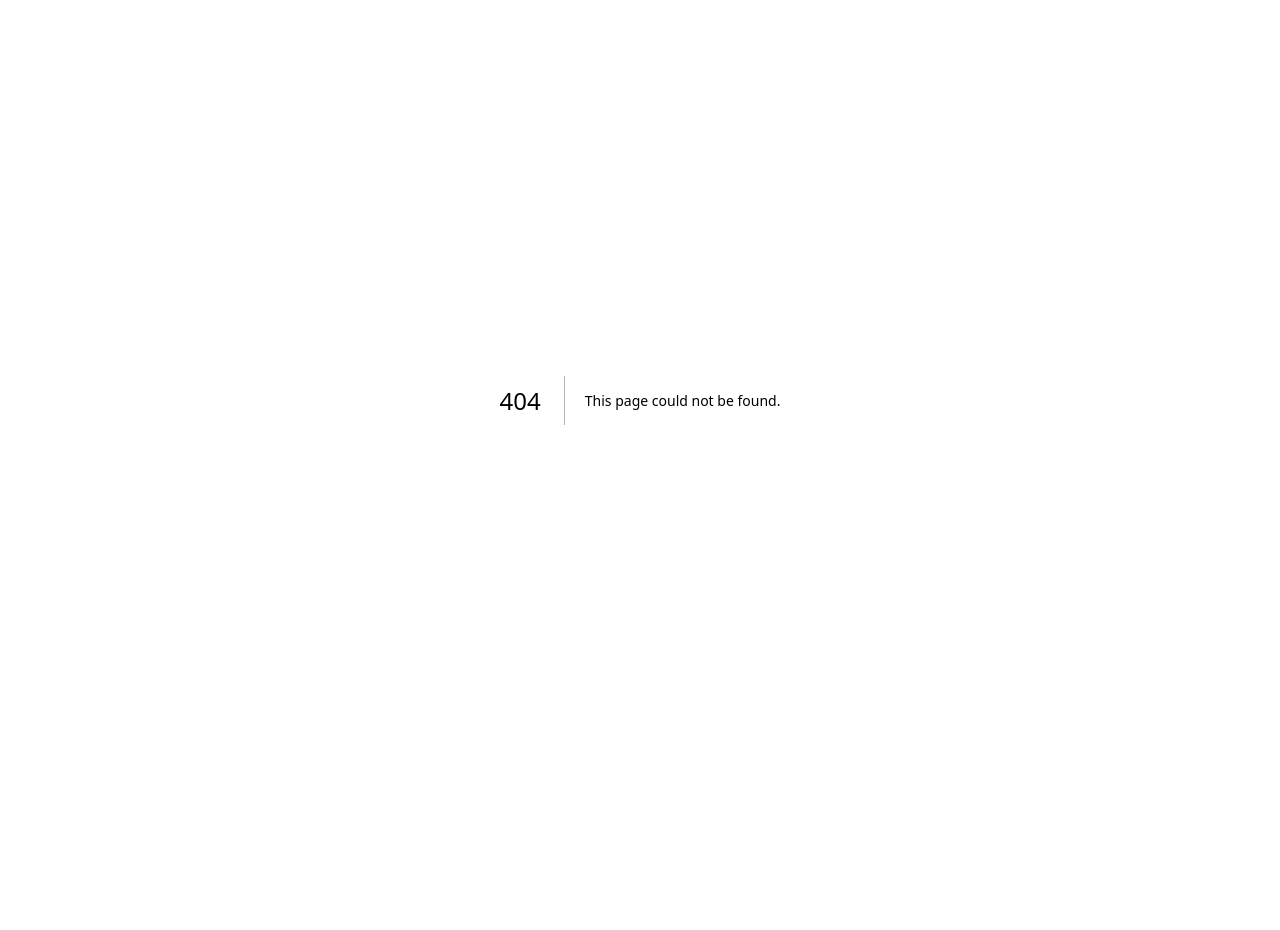
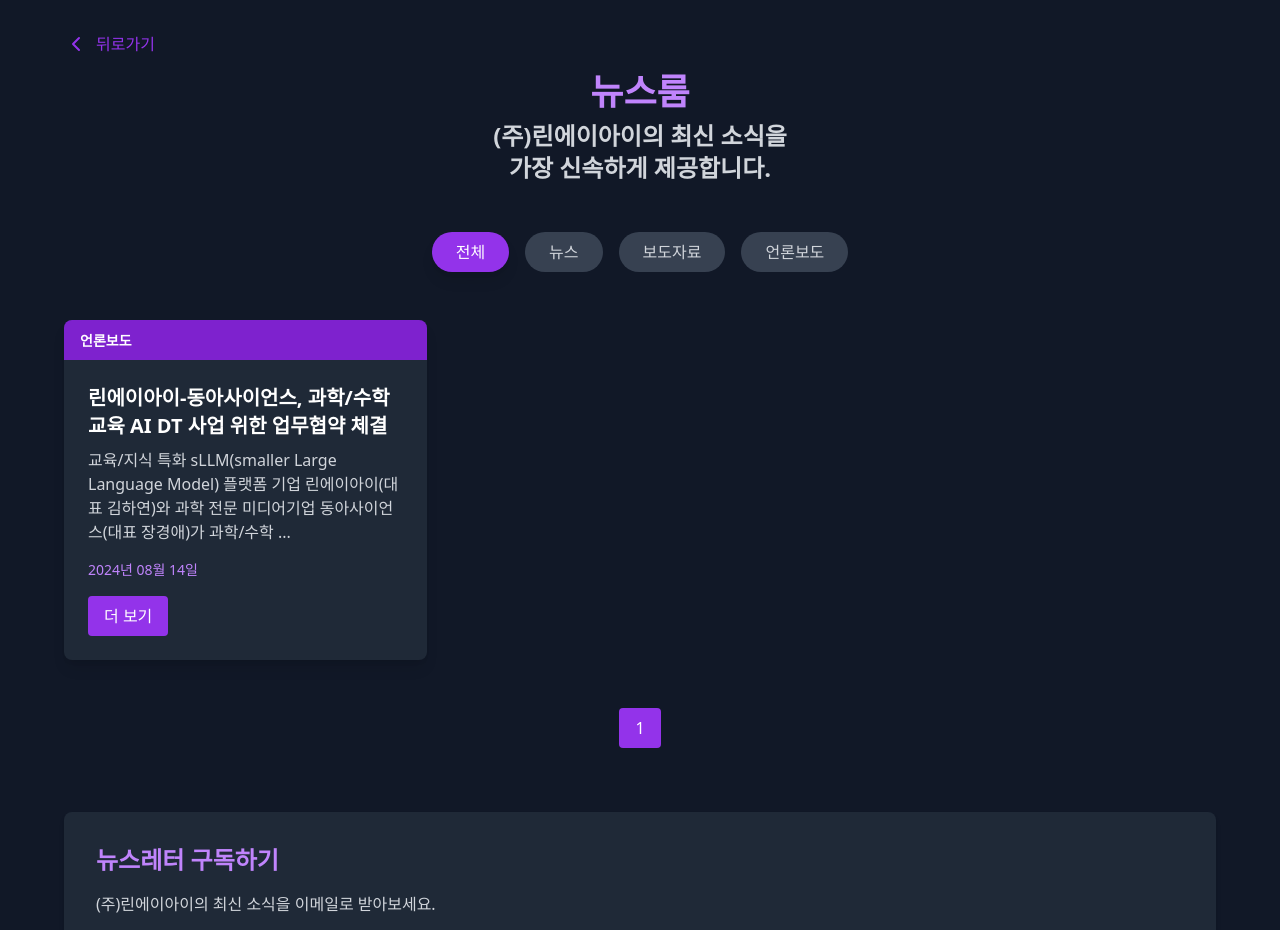
Before and after one commit to EXPOIR0405/Mumul_homepage_next.js, a Next.js app: page /news in a window 1280 px wide. Before the commit this address had no page. Shown: the top 930 px of the page. Before the commit the page ends 800 px from the top, so only its background shows below. Built offline with nearby package versions, Linux system fonts and the light colour scheme.

Commit message:
뉴스룸 추가

```diff
--- a/package.json
+++ b/package.json
@@ -16,7 +16,9 @@
     "next": "^14.2.10",
     "next.js": "^1.0.3",
     "react": "^18",
-    "react-dom": "^18"
+    "react-dom": "^18",
+    "react-feather": "^2.0.10",
+    "react-router-dom": "^6.26.2"
   },
   "devDependencies": {
     "autoprefixer": "^10.4.20",
--- /dev/null
+++ b/src/pages/news.js
@@ -0,0 +1,153 @@
+import React, { useState } from 'react';
+import { motion } from 'framer-motion';
+import Link from 'next/link';
+import { ChevronLeft } from 'react-feather';
+
+const NewsCard = ({ category, title, date, content, link }) => (
+  <motion.div
+    className="bg-gray-800 rounded-lg shadow-lg overflow-hidden"
+    initial={{ opacity: 0, scale: 0.9 }}
+    animate={{ opacity: 1, scale: 1 }}
+    transition={{ duration: 0.5 }}
+  >
+    <div className="bg-purple-700 py-2 px-4">
+      <span className="text-white text-sm font-semibold">{category}</span>
+    </div>
+    <div className="p-6">
+      <h3 className="text-white text-xl font-bold mb-2">{title}</h3>
+      <p className="text-gray-300 mb-4">{content.substring(0, 100)}...</p>
+      <div className="text-purple-400 text-sm mb-4">{date}</div>
+      <a
+        href={link}
+        className="inline-block bg-purple-600 text-white px-4 py-2 rounded hover:bg-purple-700 transition duration-300"
+        target="_blank"
+        rel="noopener noreferrer"
+      >
+        더 보기
+      </a>
+    </div>
+  </motion.div>
+);
+
+const Newsroom = () => {
+  const [activeFilter, setActiveFilter] = useState('전체');
+  const [currentPage, setCurrentPage] = useState(1);
+  const filters = ['전체', '뉴스', '보도자료', '언론보도'];
+  const itemsPerPage = 6;
+
+  const news = [
+    {
+      category: '언론보도',
+      title: '린에이아이-동아사이언스, 과학/수학 교육 AI DT 사업 위한 업무협약 체결',
+      date: '2024년 08월 14일',
+      content: '교육/지식 특화 sLLM(smaller Large Language Model) 플랫폼 기업 린에이아이(대표 김하연)와 과학 전문 미디어기업 동아사이언스(대표 장경애)가 과학/수학 교육 AI DT 사업을 위한 업무협약(MOU)을 체결했다.',
+      link: 'https://www.thebigdata.co.kr/view.php?ud=2024081317185739339aeda69934_23'
+    },
+    // 추가 뉴스 항목들...
+  ];
+
+  const filteredNews = activeFilter === '전체' ? news : news.filter(item => item.category === activeFilter);
+  const pageCount = Math.ceil(filteredNews.length / itemsPerPage);
+  const displayedNews = filteredNews.slice((currentPage - 1) * itemsPerPage, currentPage * itemsPerPage);
+
+  return (
+    <div className="bg-gray-900 min-h-screen p-8 text-white">
+      <div className="max-w-6xl mx-auto">
+        <Link href="/" className="text-purple-600 mb-4 inline-flex items-center">
+          <ChevronLeft className="h-6 w-6 mr-2" />
+          뒤로가기
+        </Link>
+
+        <motion.h1
+          className="text-4xl font-bold text-center text-purple-400 mb-2"
+          initial={{ opacity: 0, y: -50 }}
+          animate={{ opacity: 1, y: 0 }}
+          transition={{ duration: 0.5 }}
+        >
+          뉴스룸
+        </motion.h1>
+        <motion.h2
+          className="text-2xl font-semibold text-center text-gray-300 mb-12"
+          initial={{ opacity: 0, y: -30 }}
+          animate={{ opacity: 1, y: 0 }}
+          transition={{ duration: 0.5, delay: 0.2 }}
+        >
+          (주)린에이아이의 최신 소식을<br />
+          가장 신속하게 제공합니다.
+        </motion.h2>
+
+        {/* 필터 버튼 */}
+        <motion.div
+          className="flex justify-center space-x-4 mb-12"
+          initial={{ opacity: 0, y: 30 }}
+          animate={{ opacity: 1, y: 0 }}
+          transition={{ duration: 0.5, delay: 0.4 }}
+        >
+          {filters.map((filter) => (
+            <button
+              key={filter}
+              className={`px-6 py-2 rounded-full transition duration-300 ${
+                activeFilter === filter
+                  ? 'bg-purple-600 text-white shadow-lg'
+                  : 'bg-gray-700 text-gray-300 hover:bg-gray-600'
+              }`}
+              onClick={() => {
+                setActiveFilter(filter);
+                setCurrentPage(1);
+              }}
+            >
+              {filter}
+            </button>
+          ))}
+        </motion.div>
+
+        {/* 뉴스 카드 그리드 */}
+        <div className="grid grid-cols-1 md:grid-cols-2 lg:grid-cols-3 gap-8">
+          {displayedNews.map((item, index) => (
+            <NewsCard key={index} {...item} />
+          ))}
+        </div>
+
+        {/* 페이지네이션 */}
+        <div className="flex justify-center mt-12 space-x-2">
+          {Array.from({ length: pageCount }, (_, i) => (
+            <button
+              key={i}
+              className={`px-4 py-2 rounded ${
+                currentPage === i + 1
+                  ? 'bg-purple-600 text-white'
+                  : 'bg-gray-700 text-gray-300 hover:bg-gray-600'
+              }`}
+              onClick={() => setCurrentPage(i + 1)}
+            >
+              {i + 1}
+            </button>
+          ))}
+        </div>
+
+        {/* 뉴스레터 구독 섹션 */}
+        <motion.div
+          className="mt-16 bg-gray-800 p-8 rounded-lg shadow-md"
+          initial={{ opacity: 0, y: 50 }}
+          animate={{ opacity: 1, y: 0 }}
+          transition={{ duration: 0.5, delay: 0.6 }}
+        >
+          <h3 className="text-2xl font-bold text-purple-400 mb-4">뉴스레터 구독하기</h3>
+          <p className="text-gray-300 mb-4">(주)린에이아이의 최신 소식을 이메일로 받아보세요.</p>
+          <div className="flex">
+            <input
+              type="email"
+              placeholder="이메일 주소를 입력하세요"
+              className="flex-grow px-4 py-2 rounded-l-lg bg-gray-700 text-white focus:outline-none focus:ring-2 focus:ring-purple-500"
+            />
+            <button className="bg-purple-600 text-white px-6 py-2 rounded-r-lg hover:bg-purple-700 transition duration-300">
+              구독하기
+            </button>
+          </div>
+        </motion.div>
+      </div>
+    </div>
+  );
+};
+
+export default Newsroom;
```
Also changed, not shown: 2 other files (tests, documents, lock files or other folders).
